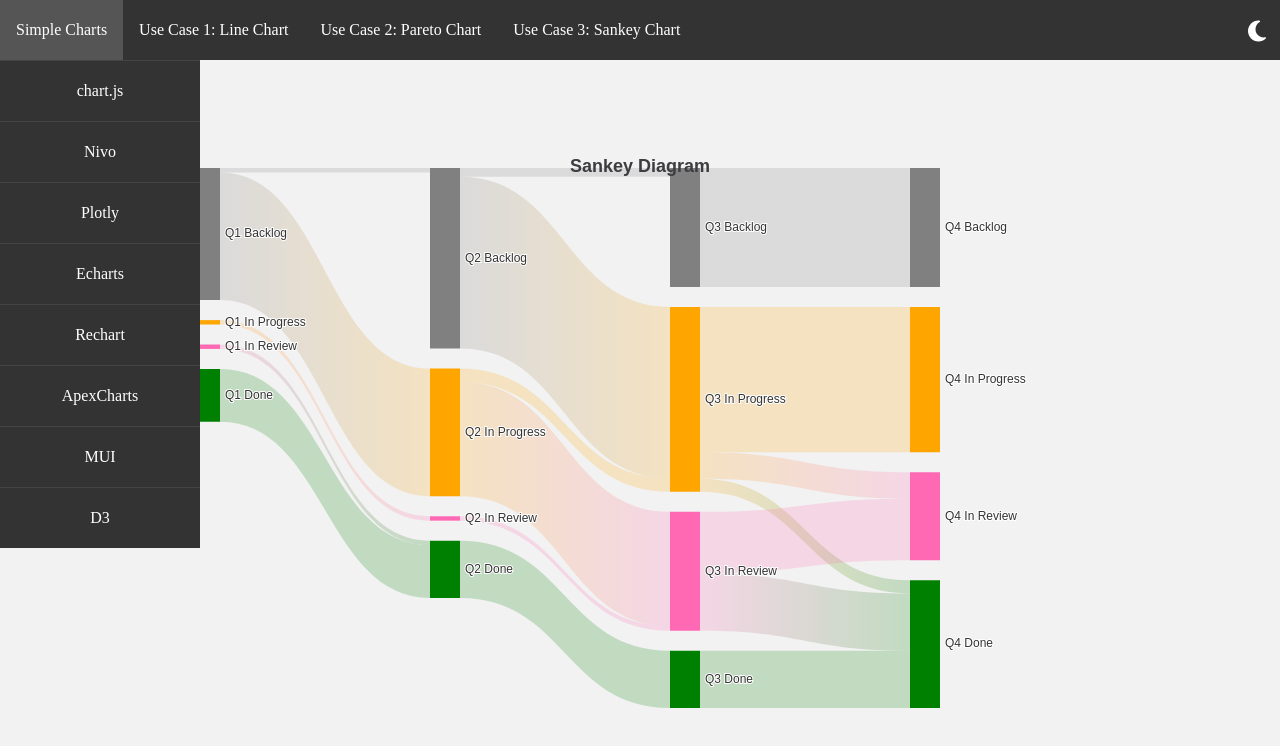
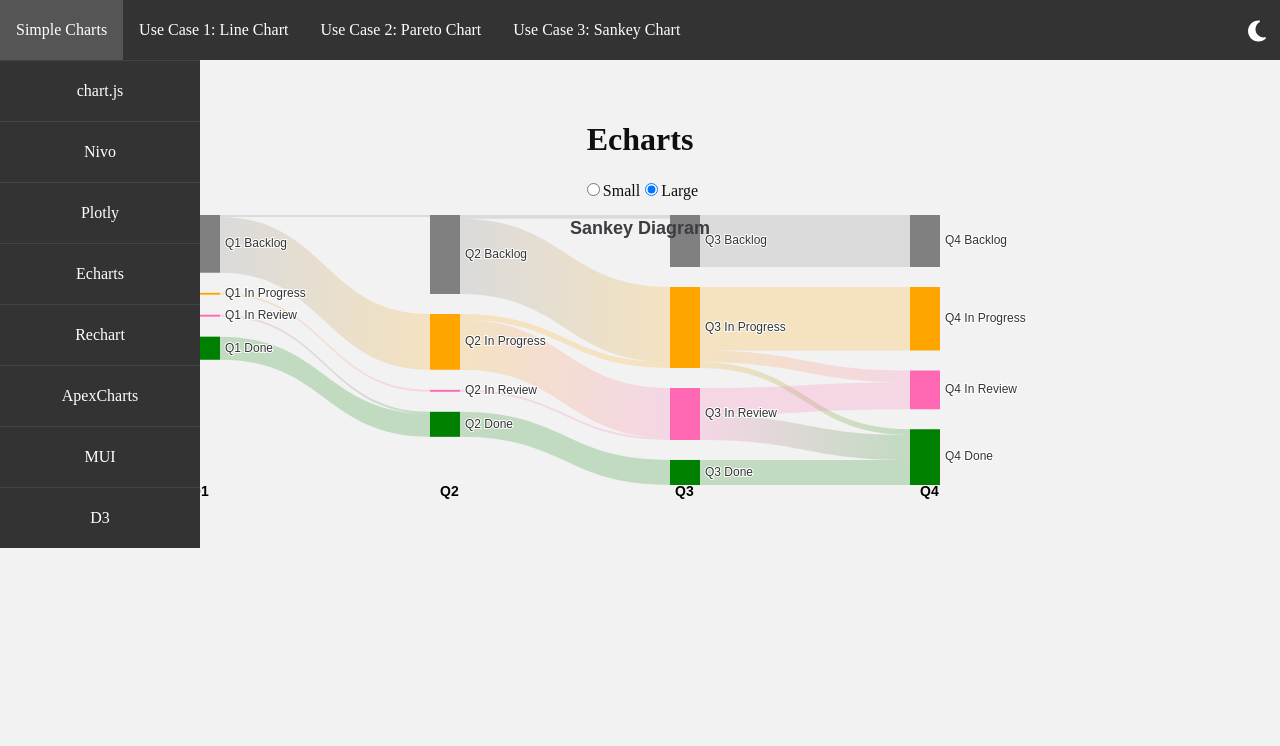
Before and after one commit to Deaniebean/data-viz-libraries, a React (Vite) app: page /echarts/sankey in a window 1280 px wide. Shown: the top 746 px of the page. Built offline with nearby package versions, Linux system fonts and the light colour scheme; what chartjs-chart-sankey would draw is missing.

Commit message:
sankey and linegraph chartjs

```diff
--- a/src/charts/customLineChart/Chartjs.tsx
+++ b/src/charts/customLineChart/Chartjs.tsx
@@ -1,10 +1,51 @@
 import { Line } from "react-chartjs-2";
+import {
+  Chart as ChartJS,
+  CategoryScale,
+  LinearScale,
+  PointElement,
+  LineElement,
+  Title,
+  Tooltip,
+  Legend,
+  ScriptableContext
+} from "chart.js";
+import { useState, useRef, useEffect } from "react";
 import { ChartWrapper } from "../../common/chartWrapper";
-import { useState } from "react";
 import { Data } from "../../utils/DataLineChart";
+
+ChartJS.register(CategoryScale, LinearScale, PointElement, LineElement, Title, Tooltip, Legend);
 
 export const ChartjsCustom = () => {
   const [chartData] = useState(Data);
+  const chartRef = useRef<ChartJS<"line"> | null>(null);
+
+  useEffect(() => {
+    return () => {
+      if (chartRef.current) {
+        chartRef.current.destroy();
+        chartRef.current = null;
+      }
+    };
+  }, []);
+
+  const createGradient = (
+    ctx: CanvasRenderingContext2D,
+    chartArea: { top: number; bottom: number },
+    yThreshold: number
+  ) => {
+    const { top, bottom } = chartArea;
+    const gradient = ctx.createLinearGradient(0, top, 0, bottom);
+
+    const offset = (1 / bottom) * yThreshold;
+
+    gradient.addColorStop(0, "rgb(20, 180, 37)"); // Green
+    gradient.addColorStop(offset, "rgb(20, 180, 37)");
+    gradient.addColorStop(offset, "rgb(255, 0, 0)"); // Red
+    gradient.addColorStop(1, "rgb(255, 0, 0)");
+
+    return gradient;
+  };
 
   const data = {
     labels: chartData.map((data) => data.month),
@@ -12,34 +53,27 @@ export const ChartjsCustom = () => {
       {
         label: "Target",
         data: chartData.map((data) => data.target),
-        backgroundColor: "rgba(75,192,192,0.4)",
         borderColor: "rgba(0,0,0,1)",
-        borderWidth: 1,
+        borderWidth: 2,
         borderDash: [5, 5],
+        pointRadius: 0,
       },
       {
         label: "Actual",
         data: chartData.map((data) => data.actual),
-        backgroundColor: "rgba(255,99,132,0.4)",
-        borderColor: "rgba(255,99,132,1)",
-        segment: {
-          borderColor: (ctx) => {
-            const index = ctx.p0DataIndex; // Get the current index
-            const nextIndex = ctx.p1DataIndex; // Get the next index
-            const currentActual = chartData[index].actual;
-            const nextActual = chartData[nextIndex].actual;
-            const currentTarget = chartData[index].target;
-            const nextTarget = chartData[nextIndex].target;
+        borderWidth: 2,
+        pointRadius: 5,
+        pointBackgroundColor: chartData.map((data) =>
+          data.actual >= data.target ? "rgb(20, 180, 37)" : "rgb(255, 0, 0)"
+        ),
+        borderColor: (ctx: ScriptableContext<"line">) => {
+          if (!ctx.chart || !ctx.chart.chartArea) return "black"; // Fallback color
 
-            // Determine the color based on the comparison between actual and target values
-            const currentColor = currentActual >= currentTarget ? "rgb(20, 180, 37)" : "rgb(255, 0, 0)";
-            const nextColor = nextActual >= nextTarget ? "rgb(20, 180, 37)" : "rgb(255, 0, 0)";
+          const { chartArea, scales } = ctx.chart;
+          const yThreshold = scales["y"].getPixelForValue(chartData[0].target);
 
-            // Return the color for the segment
-            return currentColor === nextColor ? currentColor : nextColor;
-          },
+          return createGradient(ctx.chart.ctx, chartArea, yThreshold);
         },
-        borderWidth: 1,
       },
     ],
   };
@@ -54,8 +88,8 @@ export const ChartjsCustom = () => {
   };
 
   return (
-    <ChartWrapper title="Chartjs">
-      <Line data={data} options={options} />
+    <ChartWrapper title="Chart.js Gradient Color Switch">
+      <Line ref={chartRef} data={data} options={options} />
     </ChartWrapper>
   );
 };
--- a/src/charts/customLineChart/EchartsLineChart.tsx
+++ b/src/charts/customLineChart/EchartsLineChart.tsx
@@ -48,8 +48,8 @@ export const EchartsLineChart = () => {
             x2: 1,
             y2: 0,
             colorStops: colorStops.flatMap((stop) => [
-              { offset: stop.offset, color: stop.color },
-              { offset: stop.offset , color: stop.nextColor },
+              { offset: stop?.offset, color: stop?.color },
+              { offset: stop?.offset , color: stop?.nextColor },
             ]),
             global: false,
           },
--- a/src/charts/sankeyChart/ApexSankey.tsx
+++ b/src/charts/sankeyChart/ApexSankey.tsx
@@ -1,15 +1,15 @@
 import { useEffect, useRef } from "react";
 import ApexSankey from "apexsankey";
-import { color } from "chart.js/helpers";
 import { ParetoData } from "../../utils/DataPareto";
+import { ChartWrapper } from "../../common/chartWrapper";
 
 export const ApexSankeyChart = () => {
   const chartRef = useRef(null);
-  const initializedRef = useRef(false); // Prevent duplicate renders becaus of react strict mode
+  const initializedRef = useRef(false); // Prevent duplicate renders because of react strict mode
 
   useEffect(() => {
     if (!chartRef.current || initializedRef.current) return;
-    initializedRef.current = true; // Mark as initialized
+    initializedRef.current = true;
 
 
      const edges: { source: string; target: string; value: number; type: string }[] = [];
@@ -55,28 +55,25 @@ export const ApexSankeyChart = () => {
         { id: "Q4 In Progress", title: "Q3In Progresss", color: "#FFA500" },
         { id: "Q4 In Review", title: "Q3 In Review", color: "#FF69B4" },
         { id: "Q4 Done", title: "Q3 Done", color: "#008000"  },
+
       ],
       edges: edges,
       options : {
-        nodeWidth: 20,
+        nodeWidth: 30,
         fontFamily: "Arial, sans-serif",
         fontWeight: 600,
         fontSize: "12px",
         fontColor: "#000",
-        height: 600,
-        width: 800,
         canvasStyle: "",
-        spacing: 10,
-        viewPortWidth: 800,
-        viewPortHeight: 600,
-        nodeBorderWidth: 1,
-        nodeBorderColor: "#000",
+        spacing: 5,
+        width: '100%',
+        height: '#100%',
         enableTooltip: true,
         tooltipId: "sankey-tooltip",
         tooltipBorderColor: "#ccc",
         tooltipBGColor: "#fff",
         edgeOpacity: 0.7,
-        edgeGradientFill: true
+        edgeGradientFill: true,
       },
     };
 
@@ -84,7 +81,11 @@ export const ApexSankeyChart = () => {
     sankey.render(data);
   }, []);
 
-  return <div ref={chartRef} style={{ width: "800px", height: "600px", border: "1px solid #ccc" }} />;
+  return(
+    <ChartWrapper title="ApexCharts">
+      <div ref={chartRef}/>;
+    </ChartWrapper>
+  )
 };
 
 const getStatusName = (status: number) => {
--- a/src/charts/sankeyChart/ChartjsSankey.tsx
+++ b/src/charts/sankeyChart/ChartjsSankey.tsx
@@ -2,6 +2,7 @@ import SankeyChart from "react-sankey-chartjs"
 import { Chart, LinearScale, CategoryScale } from 'chart.js';
 import { SankeyController} from "chartjs-chart-sankey";
 import { ParetoData } from "../../utils/DataPareto";
+import { ChartWrapper } from "../../common/chartWrapper";
 
 Chart.register(LinearScale, CategoryScale, SankeyController);
 
@@ -115,6 +116,8 @@ export const ChartjsSankey = () => {
 
 
     return(
-        <SankeyChart data={data} />
+        <ChartWrapper title="chartjs">
+          <SankeyChart data={data} />
+        </ChartWrapper>
     )
 }
--- a/src/charts/sankeyChart/EchartsSankey.tsx
+++ b/src/charts/sankeyChart/EchartsSankey.tsx
@@ -1,3 +1,4 @@
+import { ChartWrapper } from "../../common/chartWrapper";
 import { ParetoData } from "../../utils/DataPareto";
 import ReactECharts from 'echarts-for-react';
 
@@ -72,14 +73,58 @@ export const EchartsSankey = () => {
         nodeWidth: 30,
         nodeGap: 20,
         layoutIterations: 0,
+
+      },
+
+    ],
+    graphic: [
+      {
+        type: 'text',
+        left: '5%',
+        top: '95%',
+        style: {
+          text: 'Q1',
+          font: 'bold 14px Arial',
+          fill: '#000',
+        },
+      },
+      {
+        type: 'text',
+        left: '30%',
+        top: '95%',
+        style: {
+          text: 'Q2',
+          font: 'bold 14px Arial',
+          fill: '#000',
+        },
+      },
+      {
+        type: 'text',
+        left: '53.5%',
+        top: '95%',
+        style: {
+          text: 'Q3',
+          font: 'bold 14px Arial',
+          fill: '#000',
+        },
+      },
+      {
+        type: 'text',
+        left: '78%',
+        top: '95%',
+        style: {
+          text: 'Q4',
+          font: 'bold 14px Arial',
+          fill: '#000',
+        },
       },
     ],
   };
 
   return (
-    <div>
-      <ReactECharts option={options} style={{ height: "600px", width: "1000px" }} />
-    </div>
+      <ChartWrapper title="Echarts">
+        <ReactECharts option={options}  />
+      </ChartWrapper>
   );
 };
 
--- a/src/common/chartWrapper.tsx
+++ b/src/common/chartWrapper.tsx
@@ -23,7 +23,7 @@ export const ChartWrapper: React.FC<ChartWrapperProps> = ({
         return { width: "600px", height: "400px" };
       case "large":
       default:
-        return { width: "800px", height: "600px" };
+        return { width: "1000px", height: "1500px" };
     }
   };
 
```
